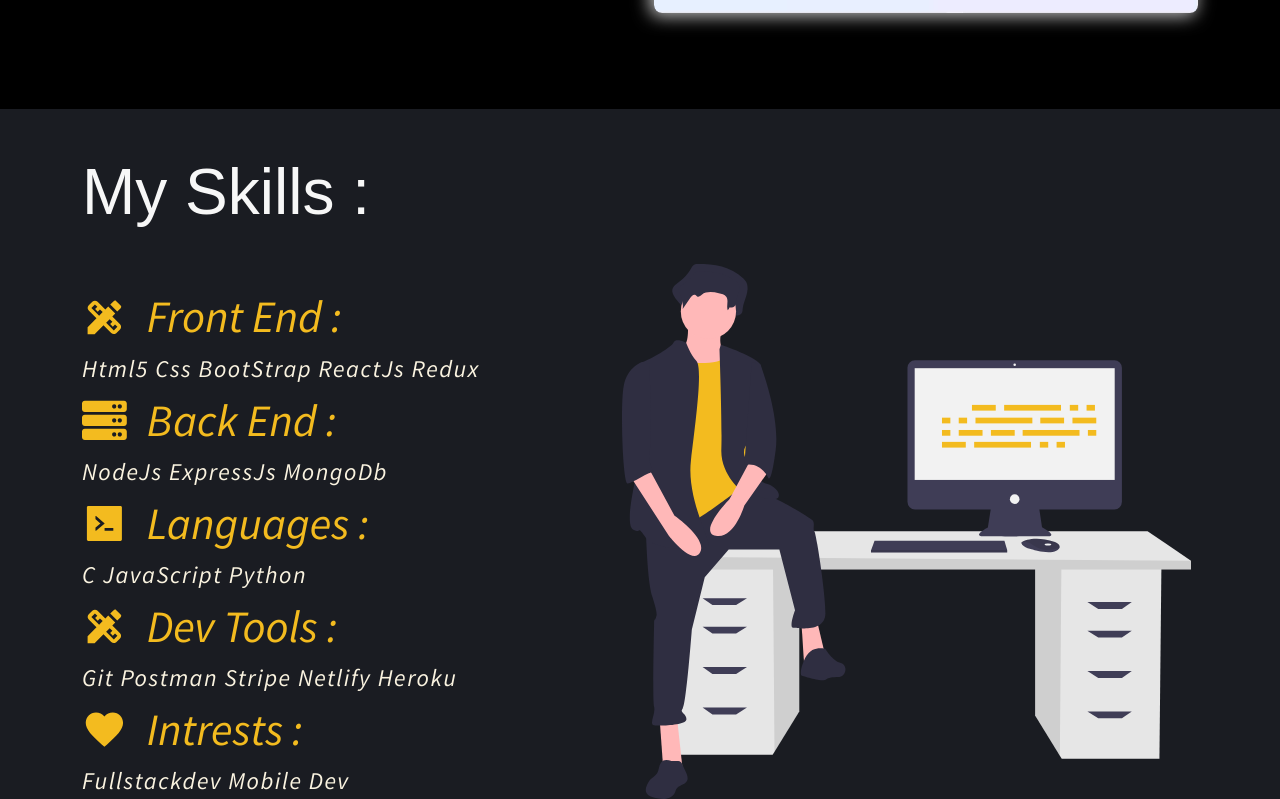
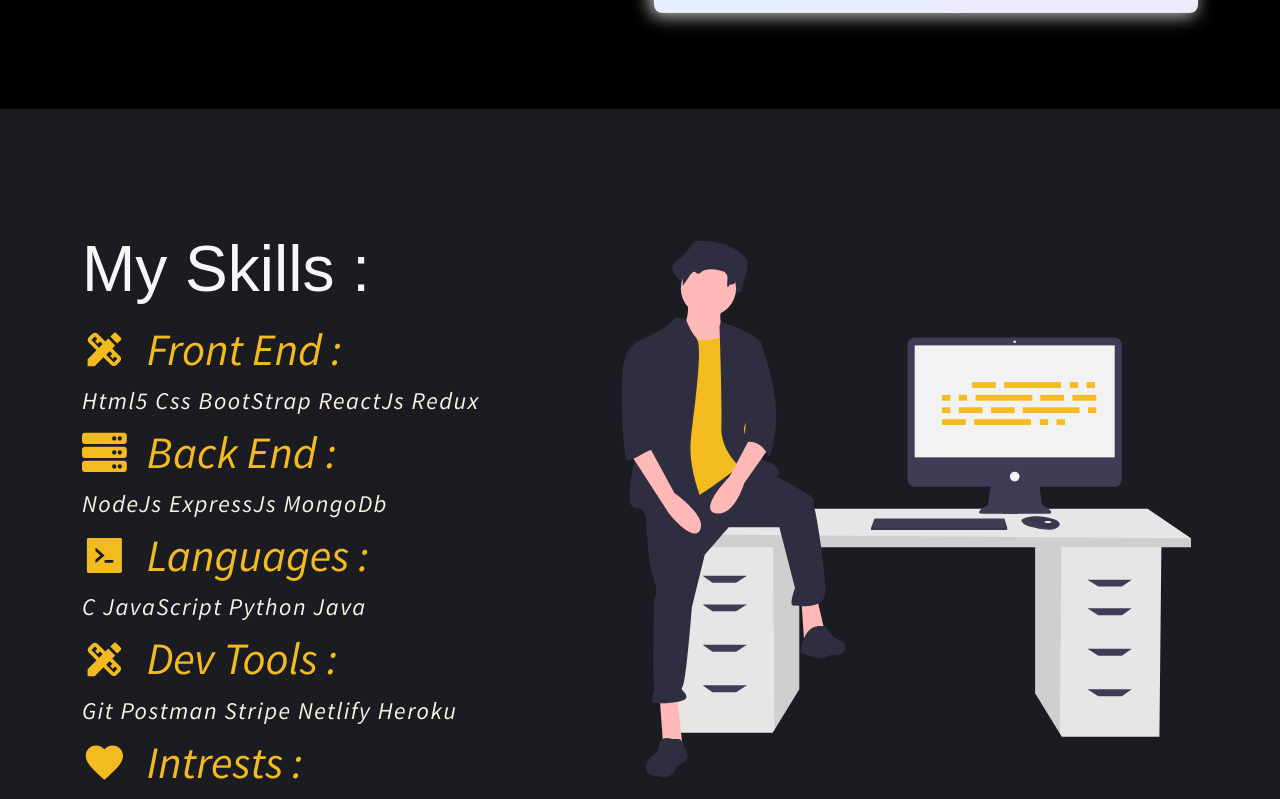
Before and after one commit to varshithreddy28/varshithreddy28.github.io, a React (Create React App) app: page / in a window 1280 px wide. Shown: the part 2759-3558 px from the top of the page. Built offline with nearby package versions, Linux system fonts and the light colour scheme; a web font is replaced by a local one.

Commit message:
Updated Resume

```diff
--- a/src/pages/about/about.css
+++ b/src/pages/about/about.css
@@ -5,7 +5,7 @@
   color: #fff;
 }
 .aboutHeader {
-  padding: 2.8rem 0;
+  padding: 2.8rem 0 0 0;
   font-family: var(--headdingfont);
   color: #f7f7ff;
 }
@@ -31,7 +31,8 @@
 }
 div#about {
   display: flex;
-  align-items: flex-end;
+  align-items: center;
+  height: -webkit-fill-available;
   /* gap: 1; */
 }
 .aboutImg {
--- a/src/pages/about/about.jsx
+++ b/src/pages/about/about.jsx
@@ -51,7 +51,7 @@
               <AiFillCode />
               <span>Languages : </span>
             </div>
-            <div className="skills">C JavaScript Python</div>
+            <div className="skills">C JavaScript Python Java</div>
           </div>
           <div
             data-aos="zoom-in-right"
```
Also changed, not shown: 1 other file (tests, documents, lock files or other folders).
